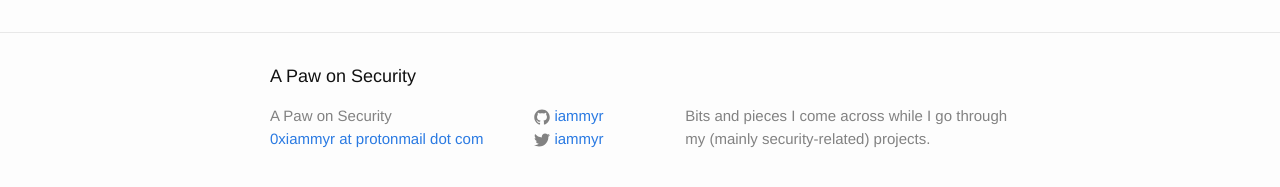
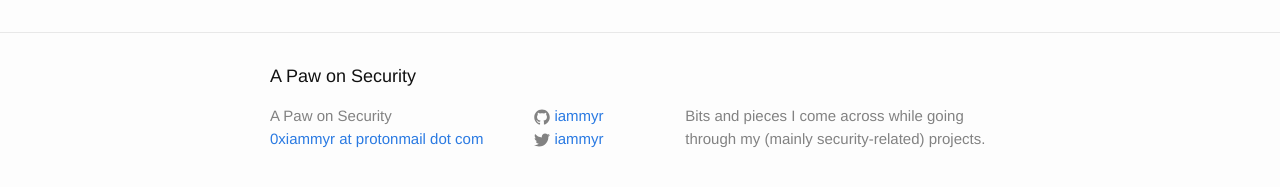
Before and after one commit to iammyr/iammyr.github.io, a Jekyll site: the page built from index.html, in a window 1280 px wide. Shown: the part 264-451 px from the top of the page. Built offline with Jekyll 4.4.1, drawn with Linux system fonts in a browser that asks for light colours.

Commit message:
fixed typo

```diff
--- a/_config.yml
+++ b/_config.yml
@@ -9,7 +9,7 @@
 title: A Paw on Security
 email: 0xiammyr at protonmail dot com
 description: > # this means to ignore newlines until "baseurl:"
-  Bits and pieces I come across while I go through my (mainly security-related) projects.
+  Bits and pieces I come across while going through my (mainly security-related) projects.
 baseurl: "" # the subpath of your site, e.g. /blog
 url: "https://iammyr.github.io" # the base hostname & protocol for your site
 twitter_username: iammyr
```
